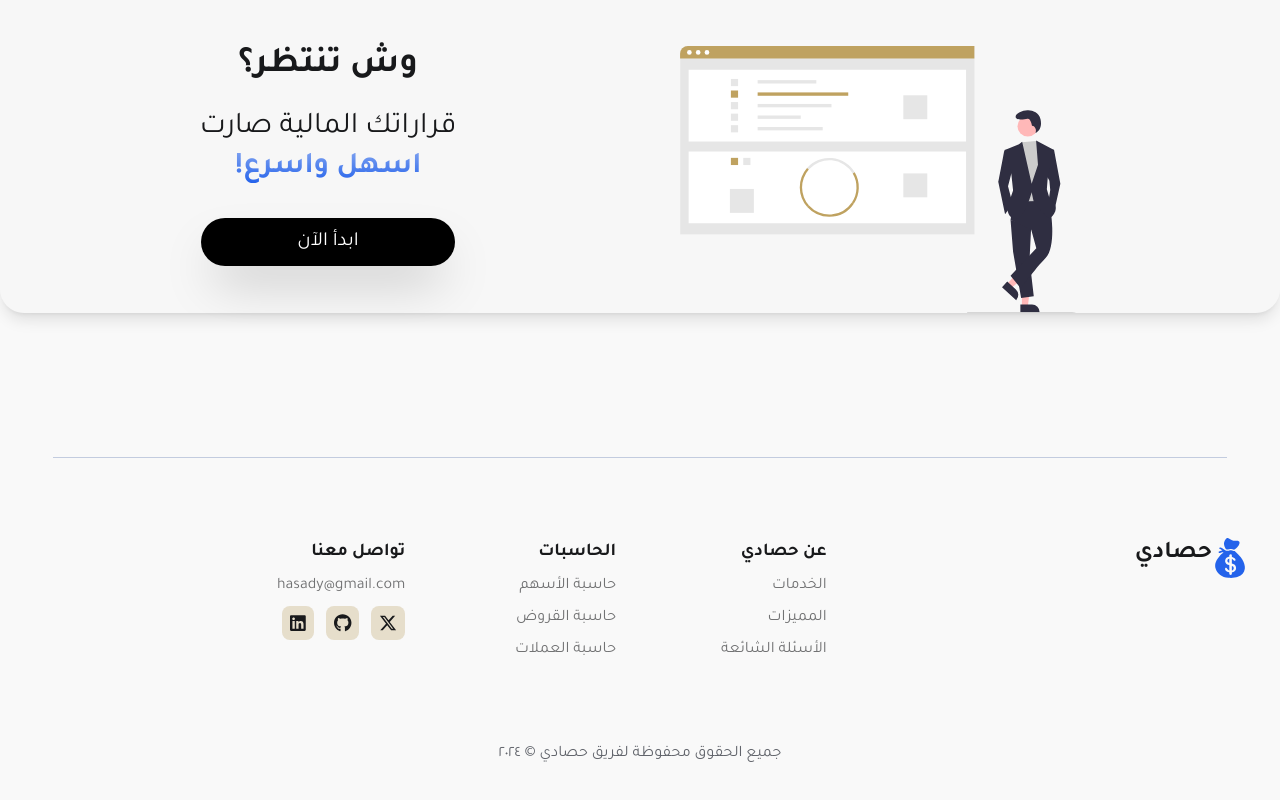
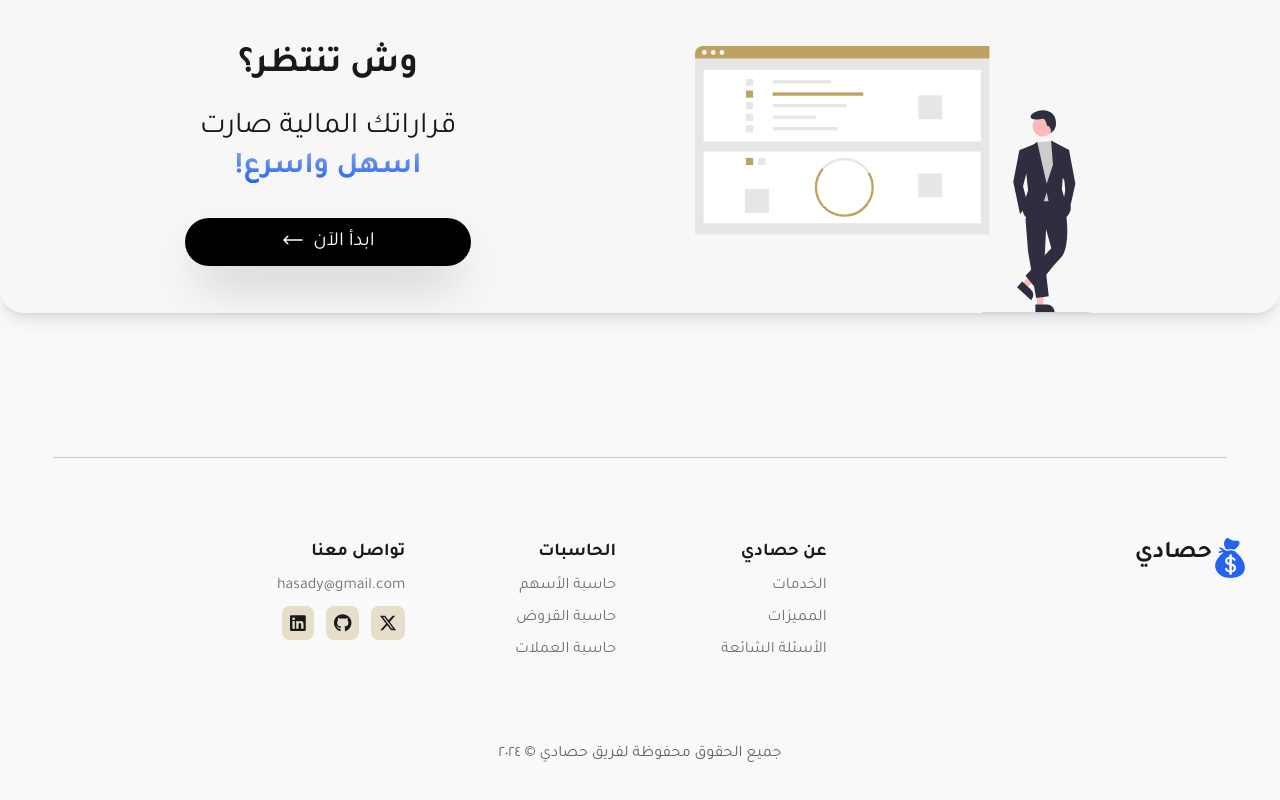
Before and after one commit to HassanAlabdulal/Hasady, a Next.js app: page / in a window 1280 px wide. Shown: the part 4102-4902 px from the top of the page. Built offline with nearby package versions, Linux system fonts and the light colour scheme.

Commit message:
feat: add an icon to the starting button

```diff
--- a/components/start.tsx
+++ b/components/start.tsx
@@ -40,7 +40,23 @@
 
             <div>
               <Button className="rounded-full px-24 py-6 text-xl shadow-2xl bg-black font-normal hover:bg-neutral-800">
-                <Link href="/sign-in">ابدأ الآن </Link>
+                <div className="flex gap-2">
+                  <Link href="/sign-in">ابدأ الآن </Link>
+                  <svg
+                    xmlns="http://www.w3.org/2000/svg"
+                    fill="none"
+                    viewBox="0 0 24 24"
+                    strokeWidth={1.5}
+                    stroke="currentColor"
+                    className="w-6 h-6"
+                  >
+                    <path
+                      strokeLinecap="round"
+                      strokeLinejoin="round"
+                      d="M6.75 15.75 3 12m0 0 3.75-3.75M3 12h18"
+                    />
+                  </svg>
+                </div>
               </Button>
             </div>
           </div>
```
